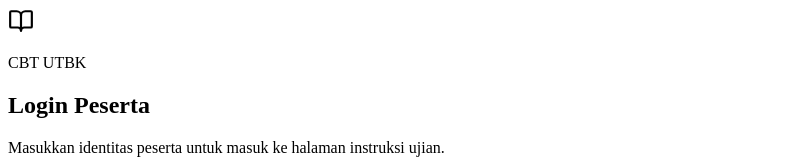
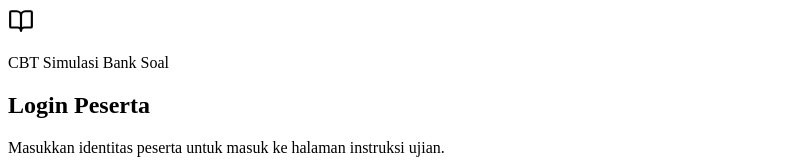
Before and after one commit to MadeSurya24/Latihan_CBT, a React (Vite) app: page / in a window 1280 px wide. Shown: the top 160 px of the page, without its empty margins (0-812 px from the left). Built offline with nearby package versions, Linux system fonts and the light colour scheme; the HTML template or start-up script is replaced by a standard one.

Commit message:
Rename app title to CBT Simulasi Bank Soal

```diff
--- a/index.html
+++ b/index.html
@@ -3,7 +3,7 @@
   <head>
     <meta charset="UTF-8" />
     <meta name="viewport" content="width=device-width, initial-scale=1.0" />
-    <title>Simulasi CBT UTBK</title>
+    <title>CBT Simulasi Bank Soal</title>
   </head>
   <body>
     <div id="root"></div>
--- a/src/App.jsx
+++ b/src/App.jsx
@@ -193,7 +193,7 @@ function App() {
             <div className="mb-5 flex h-12 w-12 items-center justify-center rounded-md bg-blue-600 text-white">
               <BookOpen size={26} aria-hidden="true" />
             </div>
-            <p className="text-sm font-semibold uppercase tracking-[0.18em] text-blue-700">CBT UTBK</p>
+            <p className="text-sm font-semibold uppercase tracking-[0.18em] text-blue-700">CBT Simulasi Bank Soal</p>
             <h1 className="mt-2 text-2xl font-bold text-slate-950 sm:text-3xl">Login Peserta</h1>
             <p className="mt-2 text-sm leading-6 text-slate-600">
               Masukkan identitas peserta untuk masuk ke halaman instruksi ujian.
```
Also changed, not shown: 1 other file (tests, documents, lock files or other folders).
